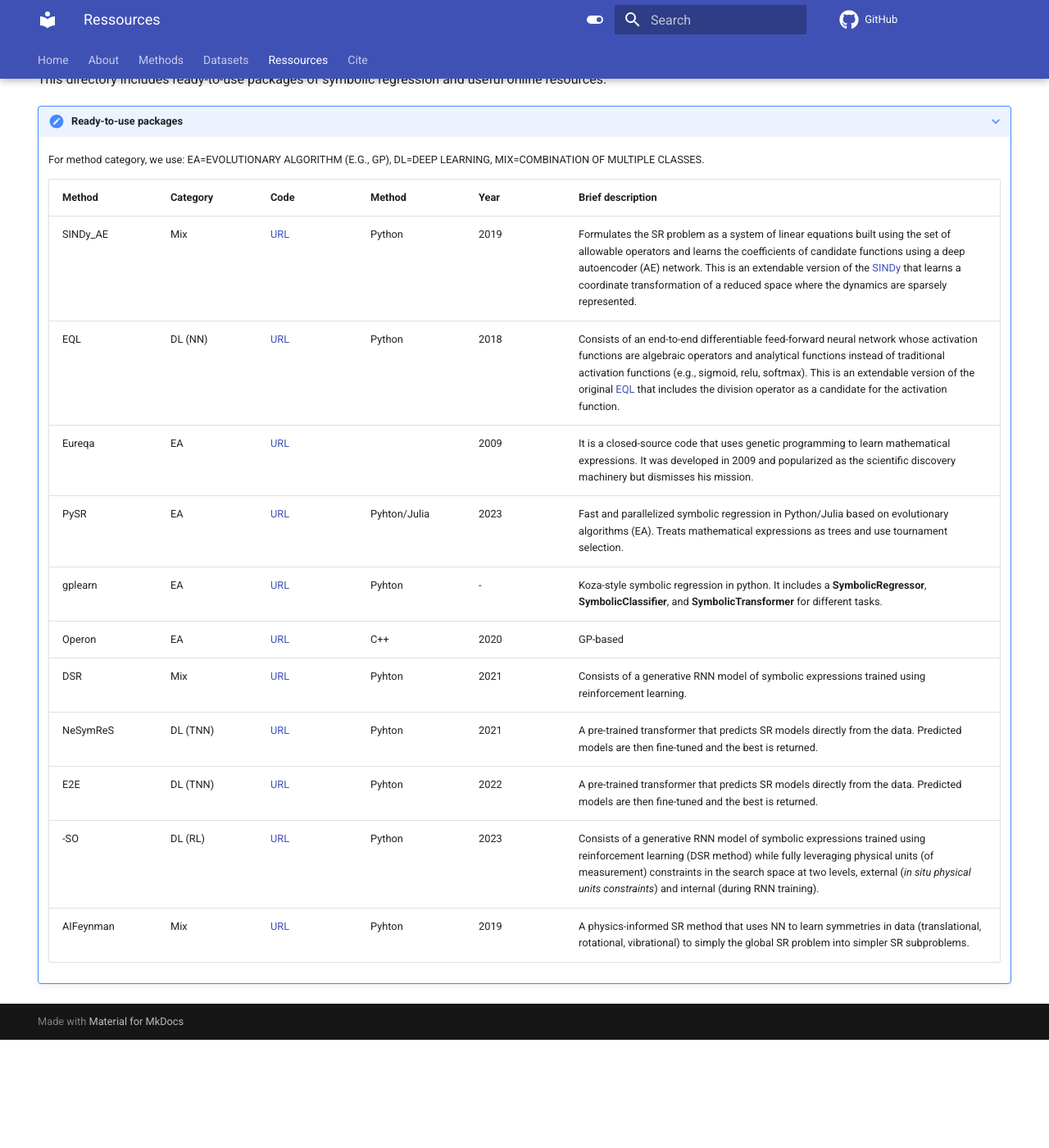
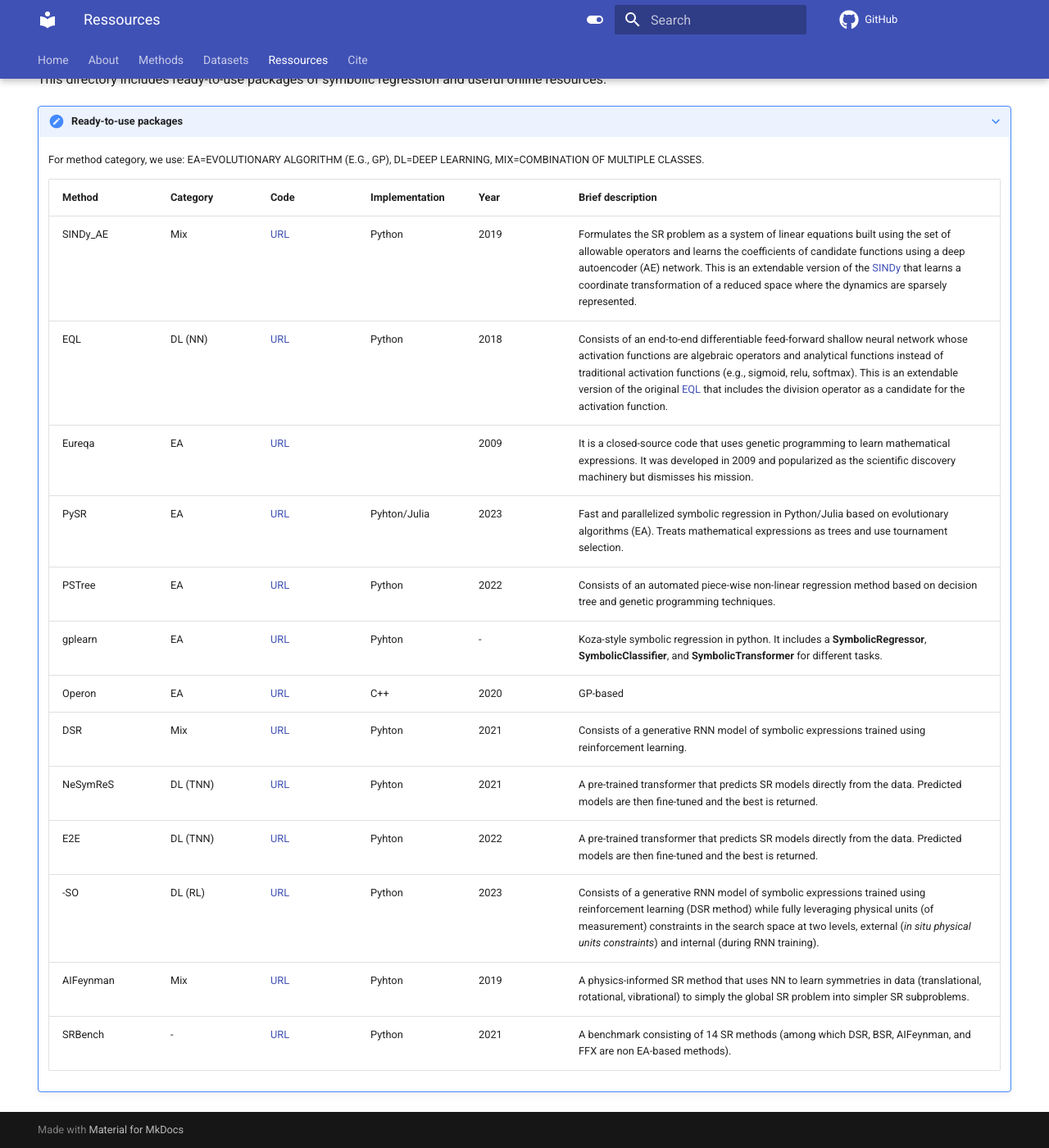
Before and after one commit to nmakke/SR-LivingReview, an MkDocs documentation site: the page built from docs/ressources.md, in a window 1280 px wide and 1400 px high, scrolled down 144 px. Shown: the whole window at 82% size. Built offline with MkDocs 1.6.1 and Material for MkDocs 9.7.7, drawn with Linux system fonts in a browser that asks for light colours; formulas are drawn with MathJax 3; comment, search, counter and statistics services are not loaded; before the commit the page ends 1412 px from its top, so only the background shows below that.

Commit message:
Update ressources.md

```diff
--- a/docs/ressources.md
+++ b/docs/ressources.md
@@ -14,12 +14,13 @@ This directory includes ready-to-use packages of symbolic regression and useful
 
       For method category, we use: EA=EVOLUTIONARY ALGORITHM (E.G., GP), DL=DEEP LEARNING, MIX=COMBINATION OF MULTIPLE CLASSES.
 
-      | <div style="width:100px">Method</div> | <div style="width:90px">Category</div> | <div style="width:90px">Code</div> |  <div style="width:100px">Method</div> | <div style="width:90px">Year</div> |<div style="width:400px">Brief description</div> |
+      | <div style="width:100px">Method</div> | <div style="width:90px">Category</div> | <div style="width:90px">Code</div> |  <div style="width:100px">Implementation</div> | <div style="width:90px">Year</div> |<div style="width:400px">Brief description</div> |
       | ---- | ------- | --- | --- | --- | --- |
       | SINDy_AE | Mix | [URL](https://github.com/kpchamp/SindyAutoencoders) | Python | 2019 | Formulates the SR problem as a system of linear equations built using the set of allowable operators and learns the coefficients of candidate functions using a deep autoencoder (AE) network.  This is an extendable version of the [SINDy](https://www.pnas.org/doi/epdf/10.1073/pnas.1517384113) that learns a coordinate transformation of a reduced space where the dynamics are sparsely represented. |
-      | EQL$\div$ | DL (NN) | [URL](https://github.com/martius-lab/EQL) | Python | 2018 | Consists of an end-to-end differentiable feed-forward neural network whose activation functions are algebraic operators and analytical functions instead of traditional activation functions (e.g., sigmoid, relu, softmax). This is an extendable version of the original [EQL](https://arxiv.org/abs/1610.02995) that includes the division operator as a candidate for the activation function.|
+      | EQL$\div$ | DL (NN) | [URL](https://github.com/martius-lab/EQL) | Python | 2018 | Consists of an end-to-end differentiable feed-forward shallow neural network whose activation functions are algebraic operators and analytical functions instead of traditional activation functions (e.g., sigmoid, relu, softmax). This is an extendable version of the original [EQL](https://arxiv.org/abs/1610.02995) that includes the division operator as a candidate for the activation function.|
       | Eureqa | EA | [URL]() | | 2009 | It is a closed-source code that uses genetic programming to learn mathematical expressions. It was developed in 2009 and popularized as the scientific discovery machinery but dismisses his mission.|
       | PySR | EA | [URL](https://github.com/MilesCranmer/PySR)  | Pyhton/Julia | 2023 | Fast and parallelized symbolic regression in Python/Julia based on evolutionary algorithms (EA). Treats mathematical expressions as trees and use tournament selection.  |
+      | PSTree | EA | [URL](https://github.com/hengzhe-zhang/PS-Tree) | Python | 2022 | Consists of an automated piece-wise non-linear regression method based on decision tree and genetic programming techniques. |
       | gplearn | EA | [URL](https://gplearn.readthedocs.io/en/stable/intro.html#transformer) | Pyhton | - | Koza-style symbolic regression in python. It includes a **SymbolicRegressor**, **SymbolicClassifier**, and **SymbolicTransformer** for different tasks. |
       | Operon | EA | [URL](https://github.com/heal-research/operon) | C++ | 2020 | GP-based |
       | DSR | Mix | [URL](https://github.com/brendenpetersen/deep-symbolic-optimization) | Pyhton  | 2021 | Consists of a generative RNN model of symbolic expressions trained using reinforcement learning. |
@@ -27,3 +28,4 @@ This directory includes ready-to-use packages of symbolic regression and useful
       | E2E | DL (TNN) | [URL](https://github.com/pakamienny/e2e_transformer/tree/main) | Pyhton | 2022 | A pre-trained transformer that predicts SR models directly from the data. Predicted models are then fine-tuned and the best is returned. |
       | $\phi$-SO | DL (RL) | [URL](https://github.com/WassimTenachi/PhySO/tree/main) | Python | 2023 | Consists of a generative RNN model of symbolic expressions trained using reinforcement learning (DSR method) while fully leveraging physical units (of measurement) constraints in the search space at two levels, external (*in situ physical units constraints*) and internal (during RNN training).|
       | AIFeynman | Mix | [URL](https://github.com/SJ001/AI-Feynman) | Pyhton  | 2019 | A physics-informed SR method that uses NN to learn symmetries in data (translational, rotational, vibrational) to simply the global SR problem into simpler SR subproblems. |
+      | SRBench | - | [URL](https://github.com/cavalab/srbench) | Python | 2021 | A benchmark consisting of 14 SR methods (among which DSR, BSR, AIFeynman, and FFX are non EA-based methods). |
```
